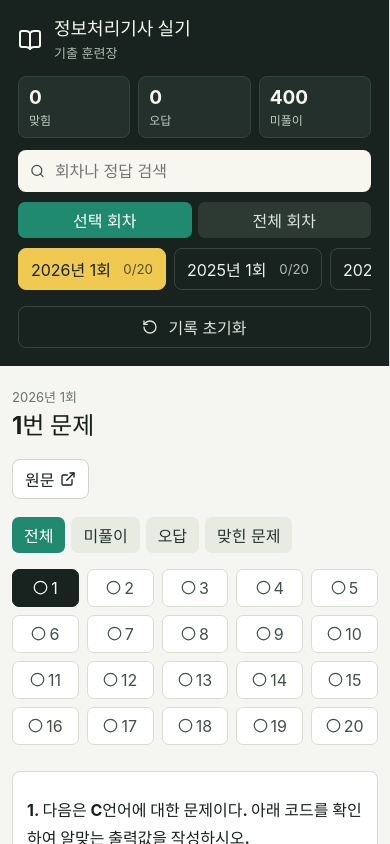
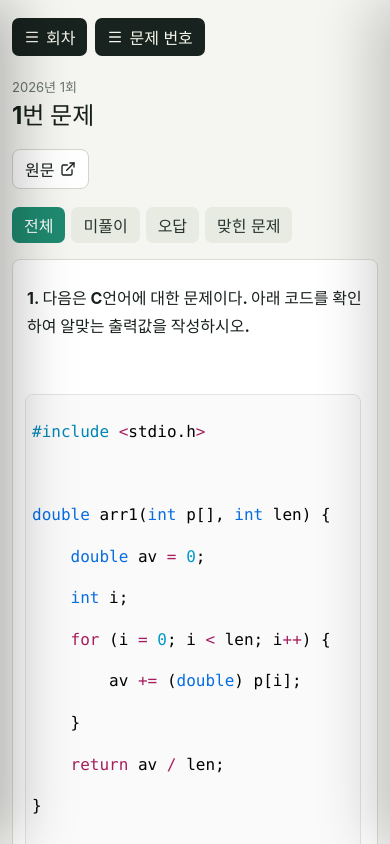
Before and after one commit to 0625yt/jeongcheogi-practice, a React (Vite) app: page / in a window 390 px wide. Shown: the top 844 px of the page. Built offline with nearby package versions, Linux system fonts and the light colour scheme.

Commit message:
Improve iPad navigation and code layout

```diff
--- a/src/main.jsx
+++ b/src/main.jsx
@@ -7,10 +7,12 @@ import {
   ExternalLink,
   Eye,
   EyeOff,
+  Menu,
   RotateCcw,
   Search,
   Shuffle,
   XCircle,
+  X,
 } from "lucide-react";
 import { exams } from "./data/exams";
 import "./styles.css";
@@ -436,6 +438,8 @@ function App() {
   const [filter, setFilter] = useState("all");
   const [query, setQuery] = useState("");
   const [practiceMode, setPracticeMode] = useState("sequence");
+  const [examPanelOpen, setExamPanelOpen] = useState(false);
+  const [numberPanelOpen, setNumberPanelOpen] = useState(false);
 
   const selectedExam = exams.find((exam) => exam.id === selectedExamId) ?? exams[0];
 
@@ -510,6 +514,7 @@ function App() {
 
   function jumpTo(index) {
     setCurrentIndex(Math.max(0, Math.min(index, visibleQuestions.length - 1)));
+    setNumberPanelOpen(false);
   }
 
   function randomQuestion() {
@@ -525,11 +530,26 @@ function App() {
     setSelectedExamId(id);
     setCurrentIndex(0);
     setPracticeMode("sequence");
+    setExamPanelOpen(false);
   }
 
   return (
-    <main className="app">
-      <aside className="sidebar">
+    <main className={`app ${examPanelOpen || numberPanelOpen ? "panelOpen" : ""}`}>
+      {(examPanelOpen || numberPanelOpen) && (
+        <button
+          className="panelBackdrop"
+          aria-label="패널 닫기"
+          onClick={() => {
+            setExamPanelOpen(false);
+            setNumberPanelOpen(false);
+          }}
+        />
+      )}
+
+      <aside className={`sidebar ${examPanelOpen ? "open" : ""}`}>
+        <button className="drawerClose" aria-label="회차 패널 닫기" onClick={() => setExamPanelOpen(false)}>
+          <X size={18} />
+        </button>
         <div className="brand">
           <BookOpen size={24} />
           <div>
@@ -612,6 +632,16 @@ function App() {
 
       <section className="workspace">
         <header className="topbar">
+          <div className="mobilePanelActions" aria-label="학습 패널 열기">
+            <button onClick={() => setExamPanelOpen(true)}>
+              <Menu size={16} />
+              회차
+            </button>
+            <button onClick={() => setNumberPanelOpen(true)}>
+              <Menu size={16} />
+              문제 번호
+            </button>
+          </div>
           <div>
             <p>{currentQuestion?.examTitle ?? "문제 없음"}</p>
             <h2>
@@ -648,7 +678,13 @@ function App() {
 
         {currentQuestion ? (
           <article className="questionShell">
-            <div className="questionNav" aria-label="문제 목록">
+            <div className={`questionNav ${numberPanelOpen ? "open" : ""}`} aria-label="문제 목록">
+              <div className="numberPanelHeader">
+                <strong>문제 번호</strong>
+                <button aria-label="문제 번호 패널 닫기" onClick={() => setNumberPanelOpen(false)}>
+                  <X size={18} />
+                </button>
+              </div>
               {visibleQuestions.map((question, index) => {
                 const record = progress[question.key];
                 return (
--- a/src/styles.css
+++ b/src/styles.css
@@ -30,6 +30,13 @@ button {
   min-height: 100vh;
   display: grid;
   grid-template-columns: 320px minmax(0, 1fr);
+}
+
+.panelBackdrop,
+.drawerClose,
+.mobilePanelActions,
+.numberPanelHeader {
+  display: none;
 }
 
 .sidebar {
@@ -276,9 +283,12 @@ button {
 
 .questionContent table {
   max-width: 100%;
+  border-collapse: collapse;
+}
+
+.questionContent table:not(.colorscripter-code-table) {
   display: block;
   overflow-x: auto;
-  border-collapse: collapse;
 }
 
 .questionContent p {
@@ -290,11 +300,48 @@ button {
   margin: 14px 0;
   border: 1px solid #e3e6de;
   border-radius: 8px;
+  overflow-x: auto !important;
+  overflow-y: hidden;
+  -webkit-overflow-scrolling: touch;
+  background: #fafafa;
 }
 
 .questionContent .colorscripter-code table {
+  display: table;
   width: max-content;
   min-width: 100%;
+  max-width: none;
+  overflow: visible;
+  table-layout: auto;
+  border-collapse: separate;
+}
+
+.questionContent .colorscripter-code td {
+  vertical-align: top;
+}
+
+.questionContent .colorscripter-code td:first-child {
+  width: 42px;
+  min-width: 42px;
+  max-width: 42px;
+  position: sticky;
+  left: 0;
+  z-index: 1;
+  background: #fafafa;
+}
+
+.questionContent .colorscripter-code td:first-child div {
+  white-space: pre !important;
+}
+
+.questionContent .colorscripter-code td:nth-child(2) {
+  min-width: max-content;
+}
+
+.questionContent .colorscripter-code td:nth-child(2) div {
+  white-space: pre !important;
+  word-break: normal !important;
+  overflow-wrap: normal !important;
 }
 
 .answerPanel {
@@ -463,25 +510,56 @@ button {
     display: block;
   }
 
+  .panelBackdrop {
+    position: fixed;
+    inset: 0;
+    z-index: 30;
+    display: block;
+    background: rgb(14 20 17 / 0.42);
+  }
+
   .sidebar {
-    position: static;
-    height: auto;
+    position: fixed;
+    inset: 0 auto 0 0;
+    z-index: 40;
+    width: min(360px, 88vw);
+    height: 100dvh;
     max-height: none;
-    padding: 18px;
+    padding: 54px 18px 18px;
+    transform: translateX(-102%);
+    transition: transform 180ms ease;
+    box-shadow: 24px 0 54px rgb(0 0 0 / 0.26);
+  }
+
+  .sidebar.open {
+    transform: translateX(0);
+  }
+
+  .drawerClose {
+    position: absolute;
+    top: 14px;
+    right: 14px;
+    width: 34px;
+    height: 34px;
+    display: inline-flex;
+    align-items: center;
+    justify-content: center;
+    border-radius: 7px;
+    background: #2d3a34;
+    color: #f7f7ef;
   }
 
   .examList {
-    display: flex;
-    gap: 8px;
-    overflow-x: auto;
-    padding-bottom: 4px;
+    display: grid;
+    gap: 7px;
+    max-height: calc(100dvh - 280px);
+    overflow-y: auto;
+    padding-right: 2px;
     margin-bottom: 12px;
-    scrollbar-width: thin;
   }
 
   .examButton {
-    min-width: 148px;
-    flex: 0 0 auto;
+    min-width: 0;
   }
 
   .questionShell {
@@ -490,16 +568,85 @@ button {
   }
 
   .questionNav {
-    position: static;
-    grid-template-columns: repeat(auto-fill, minmax(58px, 1fr));
+    position: fixed;
+    inset: 0 0 0 auto;
+    z-index: 40;
+    width: min(300px, 82vw);
     max-height: none;
-    margin-bottom: 2px;
-    padding: 0 0 4px;
-    overflow: visible;
+    height: 100dvh;
+    grid-template-columns: repeat(3, minmax(0, 1fr));
+    align-content: start;
+    gap: 8px;
+    padding: 58px 16px 18px;
+    overflow-y: auto;
+    overflow-x: hidden;
+    background: #f7f8f4;
+    border-left: 1px solid #d9ded2;
+    box-shadow: -24px 0 54px rgb(0 0 0 / 0.2);
+    transform: translateX(102%);
+    transition: transform 180ms ease;
+  }
+
+  .questionNav.open {
+    transform: translateX(0);
+  }
+
+  .numberPanelHeader {
+    position: absolute;
+    top: 14px;
+    left: 16px;
+    right: 16px;
+    display: flex;
+    align-items: center;
+    justify-content: space-between;
+    color: #17201b;
+  }
+
+  .numberPanelHeader button {
+    width: 34px;
+    height: 34px;
+    display: inline-flex;
+    align-items: center;
+    justify-content: center;
+    border-radius: 7px;
+    background: #e7ebe1;
+    color: #17201b;
   }
 
   .questionNav button {
     min-width: 0;
+  }
+
+  .mobilePanelActions {
+    width: 100%;
+    display: flex;
+    gap: 8px;
+    order: -1;
+  }
+
+  .mobilePanelActions button {
+    min-height: 38px;
+    display: inline-flex;
+    align-items: center;
+    gap: 6px;
+    padding: 0 12px;
+    border-radius: 7px;
+    background: #18221e;
+    color: #f7f7ef;
+  }
+
+  .questionContent .colorscripter-code {
+    margin-left: -2px;
+    margin-right: -2px;
+  }
+
+  .questionContent .colorscripter-code td:first-child {
+    display: none !important;
+  }
+
+  .questionContent .colorscripter-code td:nth-child(2),
+  .questionContent .colorscripter-code td:nth-child(2) > div {
+    min-width: max-content !important;
   }
 }
 
```
